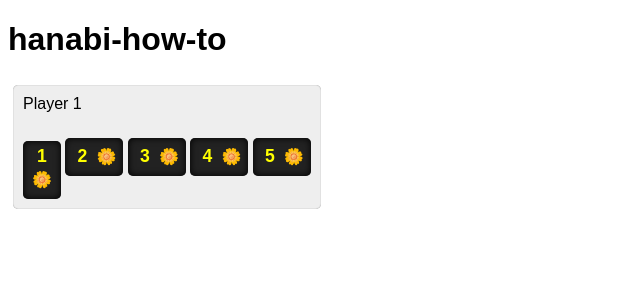
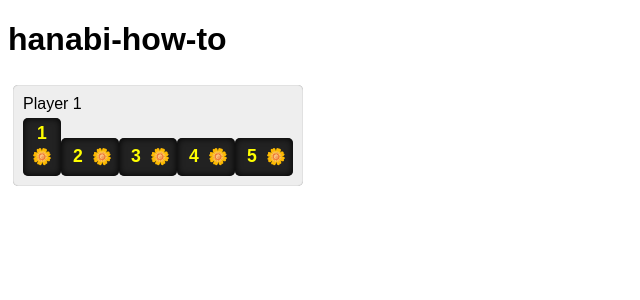
Before and after one commit to davidleston/hanabi-how-to, a Jekyll site: the page built from index.md, in a window 1280 px wide. Shown: the top 300 px of the page, without its empty margins (0-640 px from the left). Built offline with Jekyll 4.4.1, drawn with Linux system fonts in a browser that asks for light colours; our own code applies the rules of GitHub Pages for plain Markdown files.

Commit message:
testing tile rendering in markdown

```diff
--- a/_layouts/default.html
+++ b/_layouts/default.html
@@ -13,13 +13,13 @@
   --tileHeight: 1.75em;
 }
 
-.pile tiles {
+pile tiles {
   display: inline-flex;
   align-items: flex-end;
   flex-direction: column-reverse;
 }
 
-.pile, .hand {
+pile, hand {
   display: inline-block;
   background: #eee;
   padding: calc(var(--tileBorderRadius) * 2);
@@ -52,7 +52,7 @@ tile {
   border-radius: var(--tileBorderRadius);
 }
 
-.hand tile {
+hand tile {
   margin-top: calc(var(--tileWidth) - var(--tileHeight));
 }
 
--- a/index.md
+++ b/index.md
@@ -4,13 +4,13 @@ layout: default
 
 # hanabi-how-to
 
-<section class="hand">
+<hand>
   <header>Player 1</header>
-  <section class="tiles">
+  <tiles>
     <tile color="yellow" rank="1" tapped></tile>
     <tile color="yellow" rank="2"></tile>
     <tile color="yellow" rank="3"></tile>
     <tile color="yellow" rank="4"></tile>
     <tile color="yellow" rank="5"></tile>
-  </section>
-</section>
+  </tiles>
+</hand>
```
